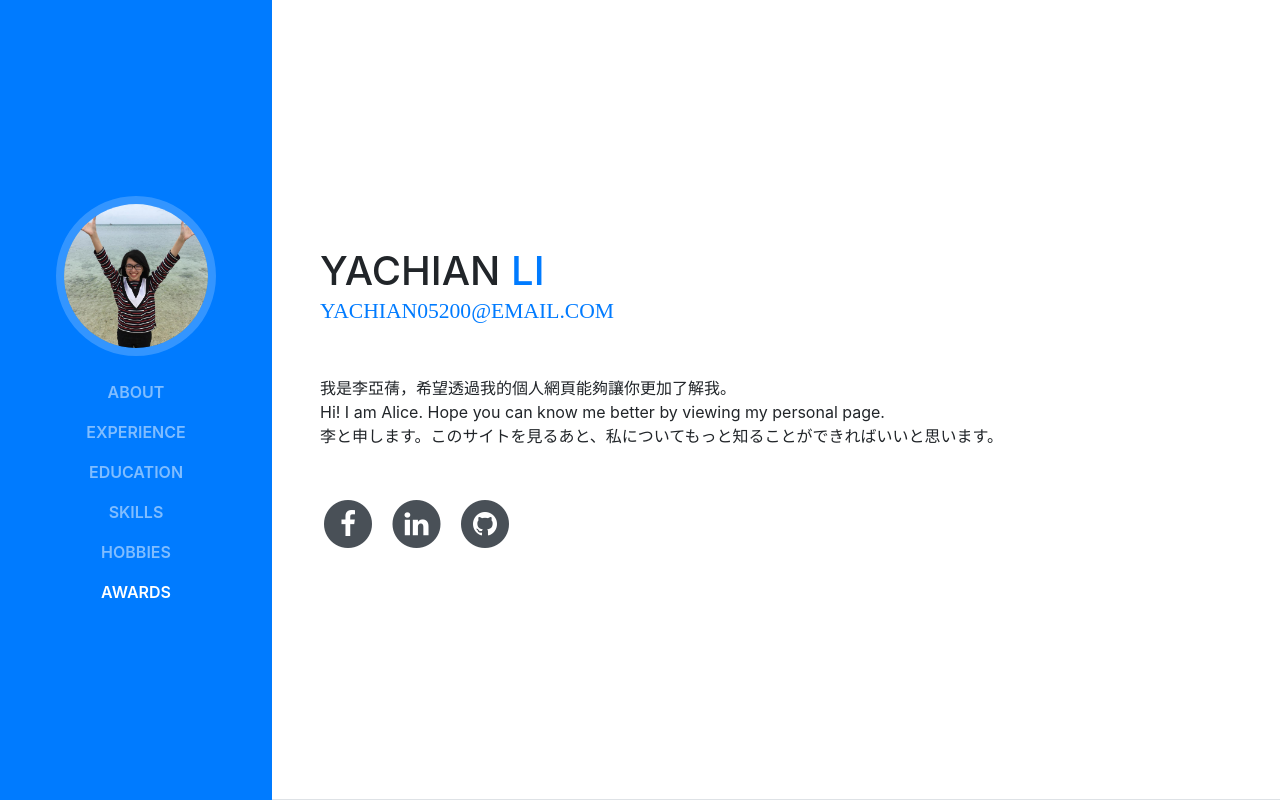
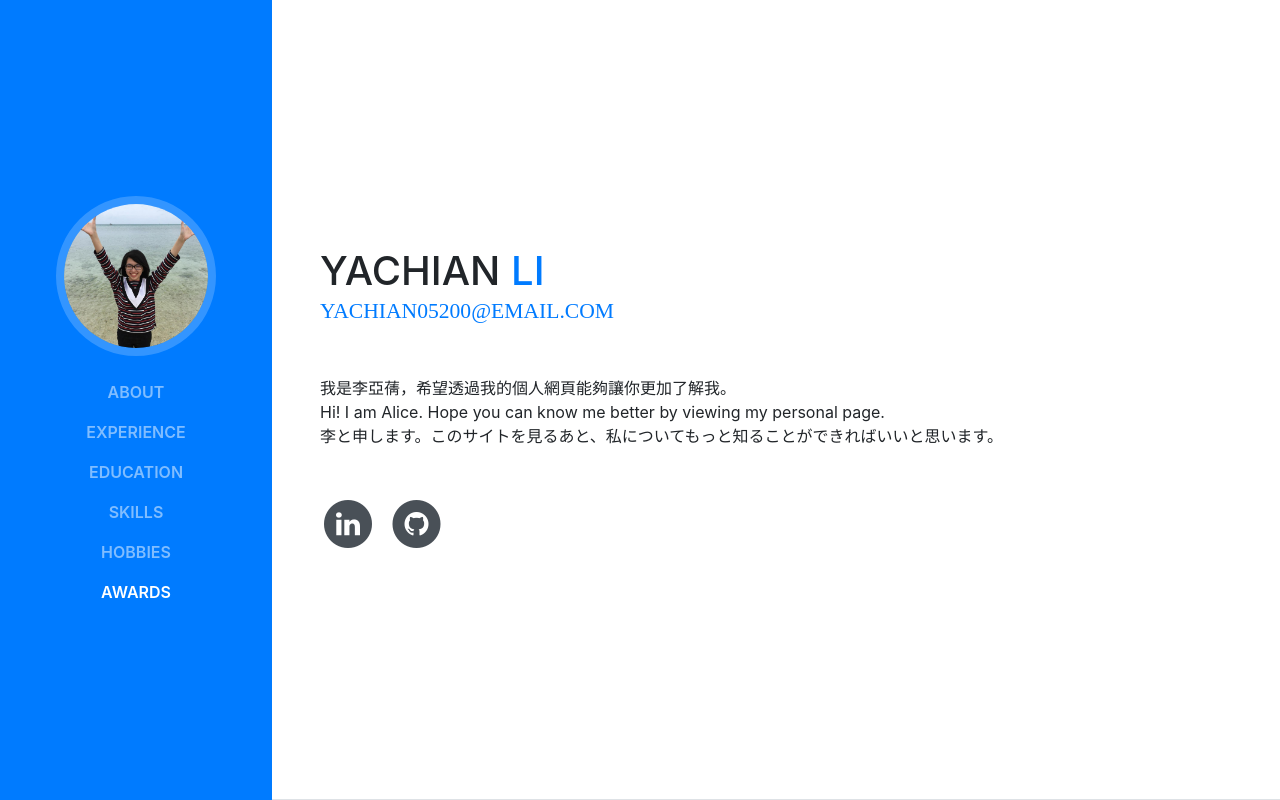
Before and after one commit to alice05200/alice05200.github.io, a website with bundled scripts: page index.html in a window 1280 px wide. Shown: the top 800 px of the page. Built offline with nearby package versions, Linux system fonts and the light colour scheme; a web font is replaced by a local one.

Commit message:
Update index.html

```diff
--- a/index.html
+++ b/index.html
@@ -76,15 +76,6 @@
           				Hi! I am Alice. Hope you can know me better by viewing my personal page.</br>
           				李と申します。このサイトを見るあと、私についてもっと知ることができればいいと思います。</p>
           <ul class="list-inline list-social-icons mb-0">
-            <li class="list-inline-item">
-              <a href="https://www.facebook.com/yachian.lee" target="_blank">
-                <span class="fa-stack fa-lg">
-                  <i class="fa fa-circle fa-stack-2x"></i>
-                  <i class="fa fa-facebook fa-stack-1x fa-inverse"></i>
-                </span>
-              </a>
-            </li>
-            </li>
             <li class="list-inline-item">
               <a href="https://www.linkedin.com/in/%E4%BA%9E%E8%92%A8-%E6%9D%8E-83a24ba4/" target="_blank">
                 <span class="fa-stack fa-lg">
```
